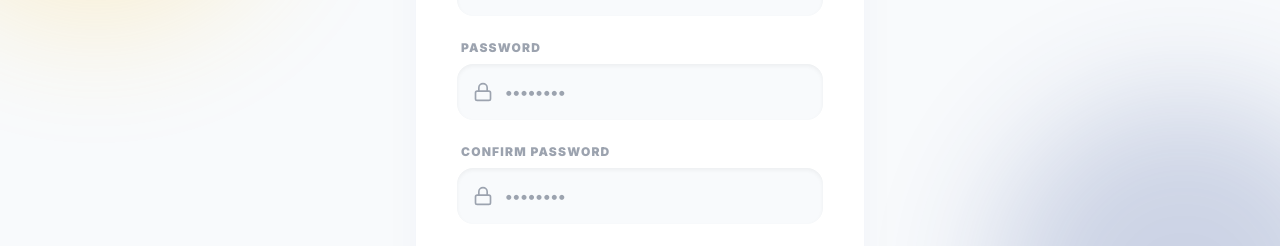
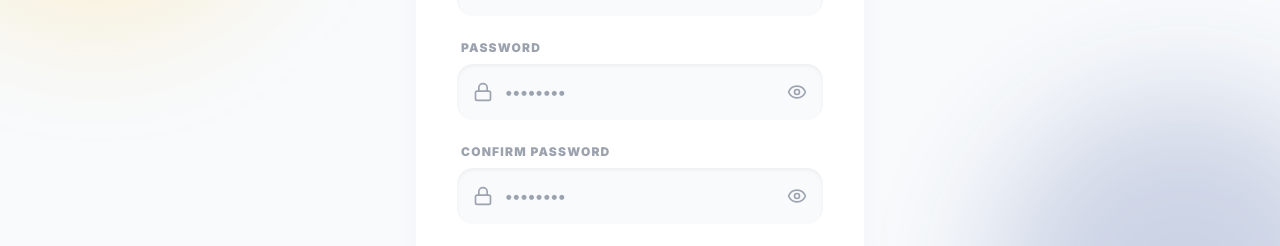
Before and after one commit to Yohannes-Garomsa/Airlines_Booking, a React (Vite) app in the folder frontend/: page /register in a window 1280 px wide. Shown: the part 453-699 px from the top of the page. Built offline with nearby package versions, Linux system fonts and the light colour scheme; no server answers.

Commit message:
feat: implement flight data model and initial set of frontend pages for booking management

```diff
--- a/frontend/jsconfig.json
+++ b/frontend/jsconfig.json
@@ -2,7 +2,9 @@
   "compilerOptions": {
     "baseUrl": ".",
     "paths": {
-      "@/*": ["./src/*"]
+      "@/*": [
+        "./src/*"
+      ]
     }
   }
 }
--- a/frontend/src/pages/AdminLoginPage.jsx
+++ b/frontend/src/pages/AdminLoginPage.jsx
@@ -1,12 +1,13 @@
 import React, { useState, useContext, useEffect } from 'react';
 import { Link, useNavigate, useLocation } from 'react-router-dom';
-import { ShieldCheck, Mail, Lock, Loader2, AlertCircle, ArrowLeft } from 'lucide-react';
+import { ShieldCheck, Mail, Lock, Loader2, AlertCircle, ArrowLeft, Eye, EyeOff } from 'lucide-react';
 import { AuthContext } from '../context/AuthContext';
 
 const AdminLoginPage = () => {
   const [credentials, setCredentials] = useState({ email: '', password: '' });
   const [error, setError] = useState('');
   const [loading, setLoading] = useState(false);
+  const [showPassword, setShowPassword] = useState(false);
   const { login, logout, user } = useContext(AuthContext);
   const navigate = useNavigate();
   const location = useLocation();
@@ -122,13 +123,20 @@ const AdminLoginPage = () => {
                 <Lock className="h-5 w-5 text-slate-500 absolute left-4 top-1/2 -translate-y-1/2" />
                 <input
                   name="password"
-                  type="password"
+                  type={showPassword ? "text" : "password"}
                   required
                   value={credentials.password}
                   onChange={handleChange}
-                  className="appearance-none block w-full pl-12 pr-4 py-4 border-0 bg-[#0F172A] rounded-2xl focus:ring-2 focus:ring-primary outline-none font-bold text-white transition-all shadow-inner placeholder-slate-600"
+                  className="appearance-none block w-full pl-12 pr-12 py-4 border-0 bg-[#0F172A] rounded-2xl focus:ring-2 focus:ring-primary outline-none font-bold text-white transition-all shadow-inner placeholder-slate-600"
                   placeholder="••••••••"
                 />
+                <button
+                  type="button"
+                  onClick={() => setShowPassword(!showPassword)}
+                  className="absolute right-4 top-1/2 -translate-y-1/2 text-slate-500 hover:text-slate-300 transition-colors"
+                >
+                  {showPassword ? <EyeOff className="h-5 w-5" /> : <Eye className="h-5 w-5" />}
+                </button>
               </div>
             </div>
 
--- a/frontend/src/pages/HomePage.jsx
+++ b/frontend/src/pages/HomePage.jsx
@@ -122,7 +122,17 @@ function HomePage() {
           </Link>
           <nav>
             <ul className="flex gap-8 font-bold text-sm tracking-wide uppercase items-center">
-              <li className="hover:text-accent transition-colors cursor-pointer">Deals</li>
+              <li
+                className="hover:text-accent transition-colors cursor-pointer"
+                onClick={() => {
+                  setSearched(false);
+                  setSegments([{ departure_city: '', arrival_city: '', departure_date: '', return_date: '' }]);
+                  setPage(1);
+                  document.getElementById('deals-section')?.scrollIntoView({ behavior: 'smooth' });
+                }}
+              >
+                Deals
+              </li>
               {user ? (
                 <>
                   {['admin', 'superadmin'].includes(user.role) ? (
@@ -405,7 +415,7 @@ function HomePage() {
         </div>
 
         {/* Results Section */}
-        <section className="container mx-auto mt-8 pb-20 px-4 relative z-0">
+        <section id="deals-section" className="container mx-auto mt-8 pb-20 px-4 relative z-0">
           {error && (
             <div className="max-w-xl mx-auto mb-8 bg-red-50 border-l-4 border-red-500 p-4 rounded-r-xl flex items-center gap-3 shadow-lg">
               <AlertCircle className="h-6 w-6 text-red-500" />
@@ -496,23 +506,6 @@ function HomePage() {
               </div>
 
 
-              <div className="flex justify-center items-center gap-4 mt-12">
-                <button
-                  onClick={() => setPage(p => Math.max(1, p - 1))}
-                  disabled={page === 1 || loading}
-                  className="px-6 py-2 bg-white text-primary font-bold rounded-xl shadow-md border border-slate-100 disabled:opacity-50 transition-all hover:bg-slate-50"
-                >
-                  Previous
-                </button>
-                <span className="font-black text-slate-400">Page {page}</span>
-                <button
-                  onClick={() => setPage(p => p + 1)}
-                  disabled={flights.length < 10 || loading}
-                  className="px-6 py-2 bg-white text-primary font-bold rounded-xl shadow-md border border-slate-100 disabled:opacity-50 transition-all hover:bg-slate-50"
-                >
-                  Next
-                </button>
-              </div>
             </>
           ) : searched ? (
             <div className="text-center py-20 bg-white rounded-3xl shadow-sm border border-dashed border-gray-200">
--- a/frontend/src/pages/LoginPage.jsx
+++ b/frontend/src/pages/LoginPage.jsx
@@ -1,12 +1,13 @@
 import React, { useState, useContext, useEffect } from 'react';
 import { Link, useNavigate, useLocation } from 'react-router-dom';
-import { Plane, Mail, Lock, Loader2, AlertCircle, ArrowLeft } from 'lucide-react';
+import { Plane, Mail, Lock, Loader2, AlertCircle, ArrowLeft, Eye, EyeOff } from 'lucide-react';
 import { AuthContext } from '../context/AuthContext';
 
 const LoginPage = () => {
   const [credentials, setCredentials] = useState({ email: '', password: '' });
   const [error, setError] = useState('');
   const [loading, setLoading] = useState(false);
+  const [showPassword, setShowPassword] = useState(false);
   const { login, logout, user } = useContext(AuthContext);
   const navigate = useNavigate();
   const location = useLocation();
@@ -122,13 +123,20 @@ const LoginPage = () => {
                 <Lock className="h-5 w-5 text-gray-400 absolute left-4 top-1/2 -translate-y-1/2" />
                 <input
                   name="password"
-                  type="password"
+                  type={showPassword ? "text" : "password"}
                   required
                   value={credentials.password}
                   onChange={handleChange}
-                  className="appearance-none block w-full pl-12 pr-4 py-4 border-0 bg-slate-50 rounded-2xl focus:ring-2 focus:ring-primary outline-none font-bold text-gray-800 transition-all shadow-inner"
+                  className="appearance-none block w-full pl-12 pr-12 py-4 border-0 bg-slate-50 rounded-2xl focus:ring-2 focus:ring-primary outline-none font-bold text-gray-800 transition-all shadow-inner"
                   placeholder="••••••••"
                 />
+                <button
+                  type="button"
+                  onClick={() => setShowPassword(!showPassword)}
+                  className="absolute right-4 top-1/2 -translate-y-1/2 text-gray-400 hover:text-gray-600 transition-colors"
+                >
+                  {showPassword ? <EyeOff className="h-5 w-5" /> : <Eye className="h-5 w-5" />}
+                </button>
               </div>
             </div>
 
--- a/frontend/src/pages/RegisterPage.jsx
+++ b/frontend/src/pages/RegisterPage.jsx
@@ -1,12 +1,14 @@
 import React, { useState, useContext } from 'react';
 import { Link, useNavigate } from 'react-router-dom';
-import { Plane, Mail, Lock, User, Loader2, AlertCircle, ArrowLeft } from 'lucide-react';
+import { Plane, Mail, Lock, User, Loader2, AlertCircle, ArrowLeft, Eye, EyeOff } from 'lucide-react';
 import { AuthContext } from '../context/AuthContext';
 
 const RegisterPage = () => {
   const [userData, setUserData] = useState({ name: '', email: '', password: '', confirmPassword: '' });
   const [error, setError] = useState('');
   const [loading, setLoading] = useState(false);
+  const [showPassword, setShowPassword] = useState(false);
+  const [showConfirmPassword, setShowConfirmPassword] = useState(false);
   const { register } = useContext(AuthContext);
   const navigate = useNavigate();
 
@@ -127,13 +129,20 @@ const RegisterPage = () => {
                 <Lock className="h-5 w-5 text-gray-400 absolute left-4 top-1/2 -translate-y-1/2" />
                 <input
                   name="password"
-                  type="password"
+                  type={showPassword ? "text" : "password"}
                   required
                   value={userData.password}
                   onChange={handleChange}
-                  className="appearance-none block w-full pl-12 pr-4 py-4 border-0 bg-slate-50 rounded-2xl focus:ring-2 focus:ring-primary outline-none font-bold text-gray-800 transition-all shadow-inner"
+                  className="appearance-none block w-full pl-12 pr-12 py-4 border-0 bg-slate-50 rounded-2xl focus:ring-2 focus:ring-primary outline-none font-bold text-gray-800 transition-all shadow-inner"
                   placeholder="••••••••"
                 />
+                <button
+                  type="button"
+                  onClick={() => setShowPassword(!showPassword)}
+                  className="absolute right-4 top-1/2 -translate-y-1/2 text-gray-400 hover:text-gray-600 transition-colors"
+                >
+                  {showPassword ? <EyeOff className="h-5 w-5" /> : <Eye className="h-5 w-5" />}
+                </button>
               </div>
             </div>
 
@@ -145,13 +154,20 @@ const RegisterPage = () => {
                 <Lock className="h-5 w-5 text-gray-400 absolute left-4 top-1/2 -translate-y-1/2" />
                 <input
                   name="confirmPassword"
-                  type="password"
+                  type={showConfirmPassword ? "text" : "password"}
                   required
                   value={userData.confirmPassword}
                   onChange={handleChange}
-                  className="appearance-none block w-full pl-12 pr-4 py-4 border-0 bg-slate-50 rounded-2xl focus:ring-2 focus:ring-primary outline-none font-bold text-gray-800 transition-all shadow-inner"
+                  className="appearance-none block w-full pl-12 pr-12 py-4 border-0 bg-slate-50 rounded-2xl focus:ring-2 focus:ring-primary outline-none font-bold text-gray-800 transition-all shadow-inner"
                   placeholder="••••••••"
                 />
+                <button
+                  type="button"
+                  onClick={() => setShowConfirmPassword(!showConfirmPassword)}
+                  className="absolute right-4 top-1/2 -translate-y-1/2 text-gray-400 hover:text-gray-600 transition-colors"
+                >
+                  {showConfirmPassword ? <EyeOff className="h-5 w-5" /> : <Eye className="h-5 w-5" />}
+                </button>
               </div>
             </div>
 
```
Also changed, not shown: 2 other files (tests, documents, lock files or other folders).
